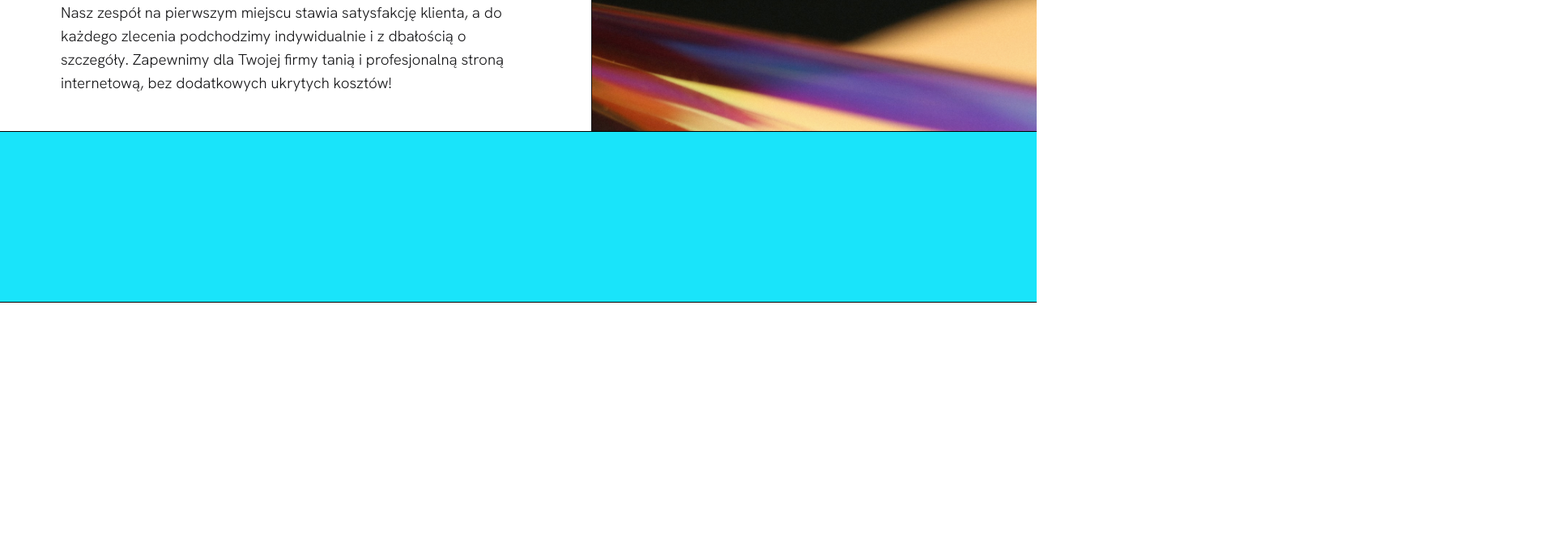
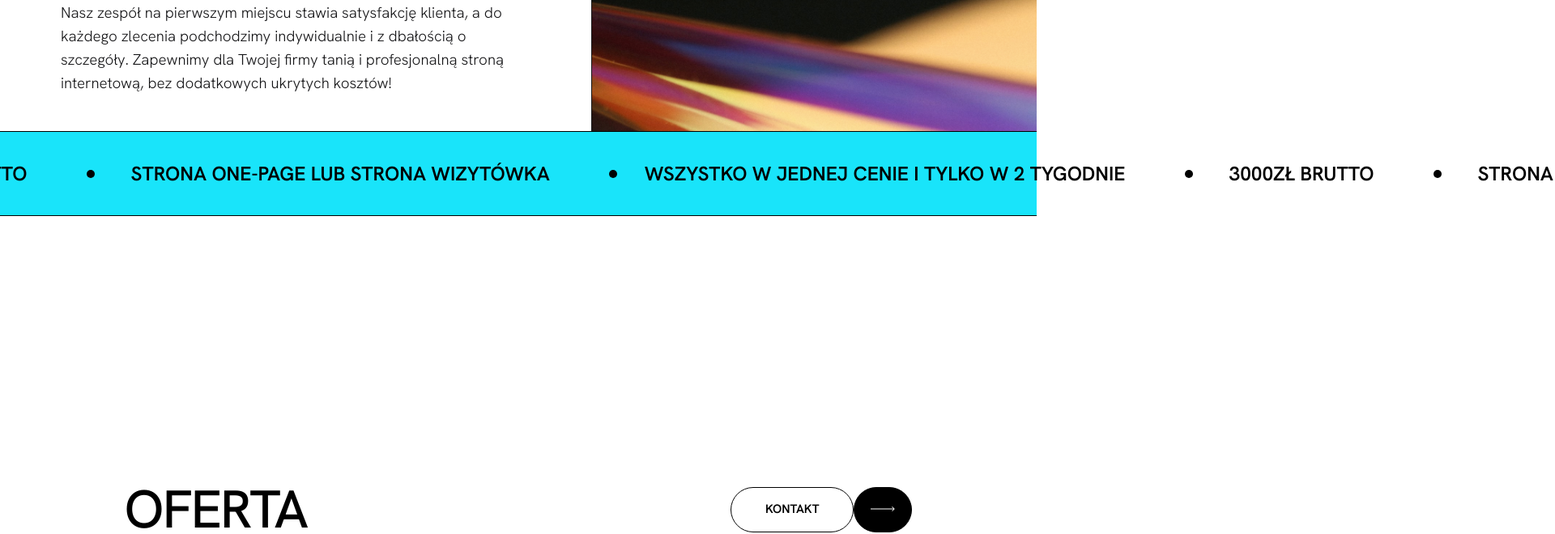
Before and after one commit to xSmilO/Mamut-page, a React (Vite) app: page / in a window 1280 px wide. Shown: the part 1372-2032 px from the top of the page at 81% size, 1920 px wide, since content can reach past the window. Built offline with nearby package versions, Linux system fonts and the light colour scheme.

Commit message:
finally fixed everything hopefully

```diff
--- a/src/styles/components/_footer.scss
+++ b/src/styles/components/_footer.scss
@@ -3,7 +3,7 @@
 
 footer {
     display: flex;
-    padding: 8em 24em;
+    padding: 8em min(24em, 20vw);
     gap: 10em;
 
     div {
--- a/src/styles/components/_slider.scss
+++ b/src/styles/components/_slider.scss
@@ -6,18 +6,19 @@
     overflow: hidden;
     border-top: 1px solid $dark-100;
     border-bottom: 1px solid $dark-100;
+    height: 7em;
 
     .slider {
         display: flex;
         align-items: center;
         height: 7em;
-        gap: 4em;
+        gap: 3rem;
+        position: absolute;
+        background-color: transparent;
 
-        animation: slider 10s linear infinite;
-
-        @include mq(small) {
-            animation: sliderMobile 20s linear infinite;
-        }
+        // @include mq(small) {
+        //     animation: sliderMobile 20s linear infinite;
+        // }
 
         .slider-item {
             display: flex;
@@ -48,25 +49,10 @@
 
         @include mq(small) {
             height: 4em;
-            gap: 2em;
         }
     }
-}
 
-@keyframes slider {
-    0% {
-        transform: translateX(100%);
-    }
-    100% {
-        transform: translateX(-2100%);
+    @include mq(small) {
+        height: 4em;
     }
 }
-
-@keyframes sliderMobile {
-    0% {
-        transform: translateX(100%);
-    }
-    100% {
-        transform: translateX(-200%);
-    }
-}
--- a/src/styles/sections/_contact.scss
+++ b/src/styles/sections/_contact.scss
@@ -1,4 +1,5 @@
 @use "../abstracts/colors" as *;
+
 @use "../abstracts/mixins" as *;
 @use "../abstracts/variables" as *;
 
--- a/src/styles/sections/_offer.scss
+++ b/src/styles/sections/_offer.scss
@@ -29,6 +29,7 @@
                 padding: 1.3em 2.8em;
                 border-radius: 4.3em;
                 border: 1px solid $dark-100;
+
                 text-transform: uppercase;
                 transition: all 300ms ease;
                 cursor: pointer;
```
Also changed, not shown: src/App.tsx (line endings or trailing spaces).
